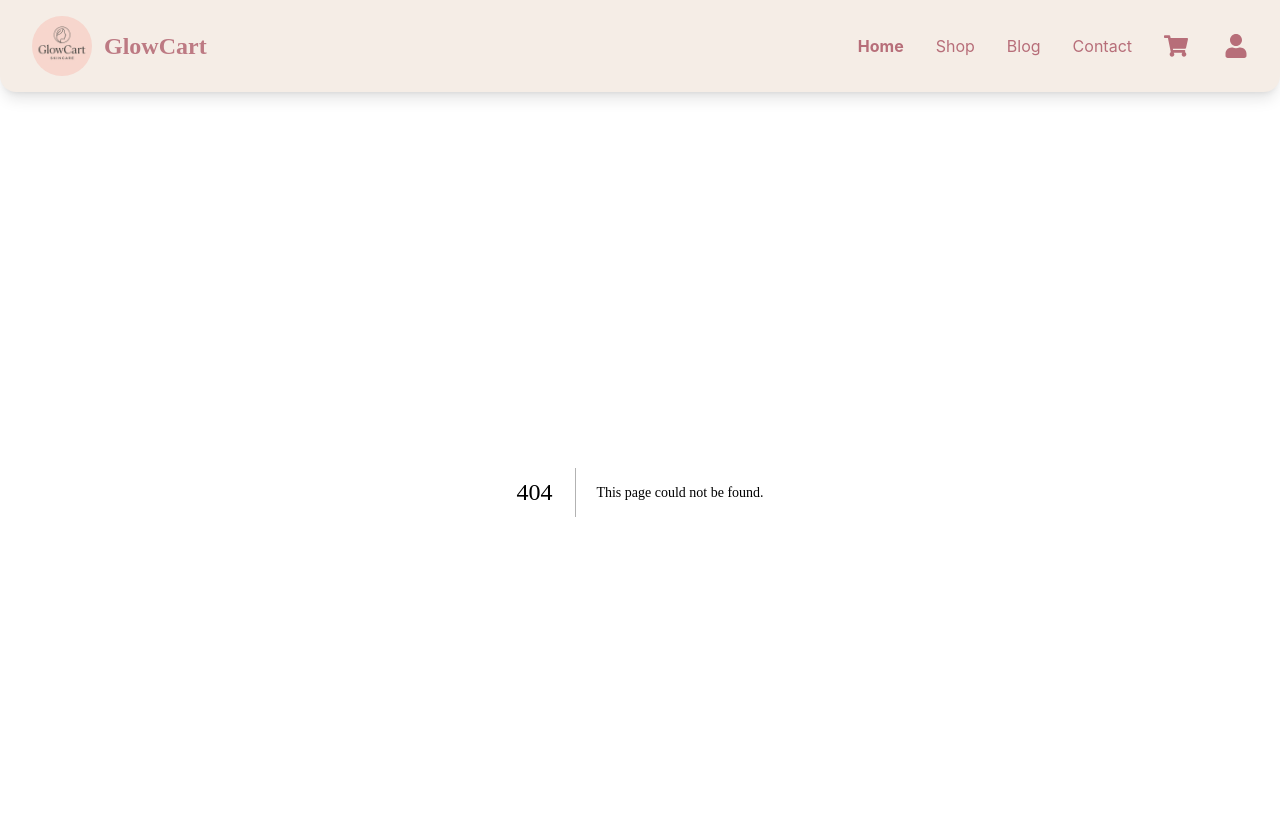
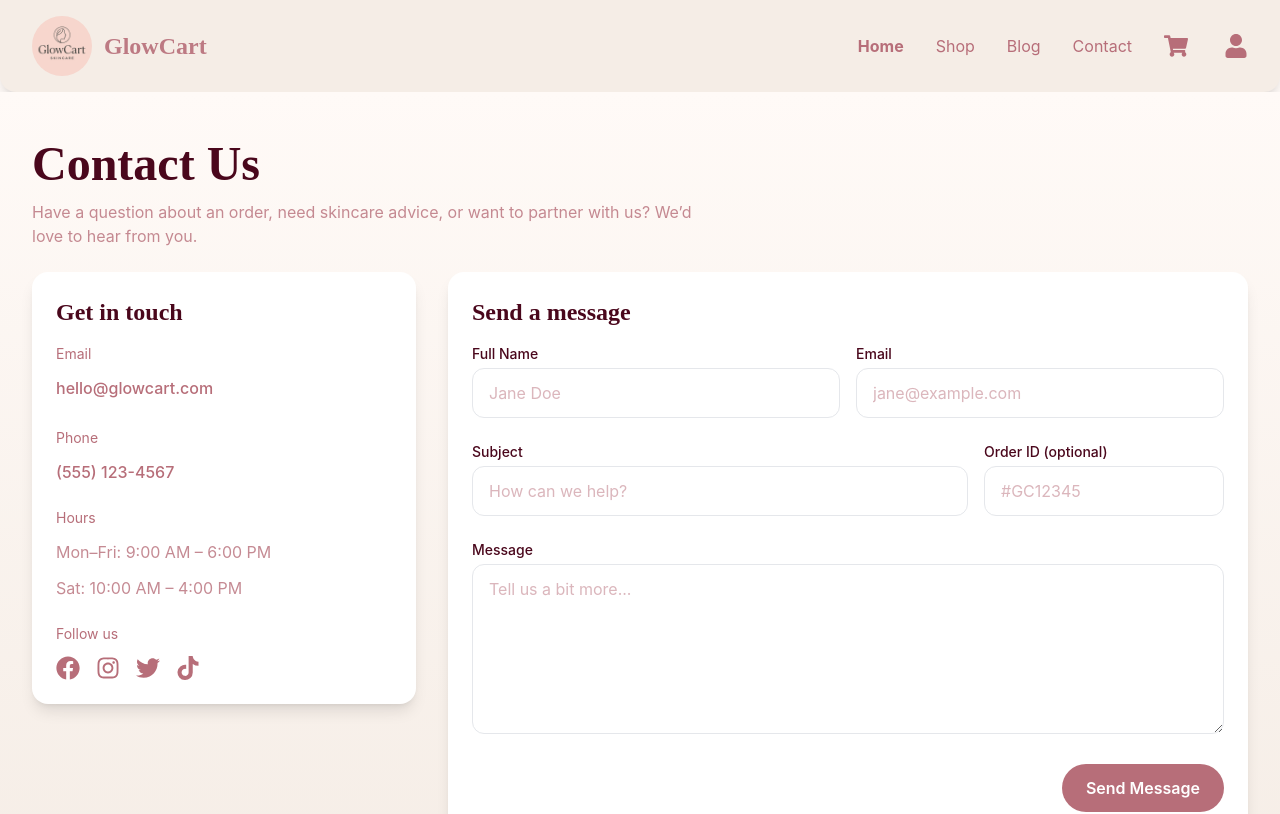
Before and after one commit to Stephen-Ogunjobi/glowcart, a Next.js app: page /contact in a window 1280 px wide. Before the commit this address had no page. Shown: the top 814 px of the page. Built offline with nearby package versions, Linux system fonts and the light colour scheme.

Commit message:
contactus page

```diff
--- /dev/null
+++ b/app/contact/page.tsx
@@ -0,0 +1,232 @@
+"use client";
+
+import { useForm } from "react-hook-form";
+import { z } from "zod";
+import { zodResolver } from "@hookform/resolvers/zod";
+import toast from "react-hot-toast";
+import { FaFacebook, FaTwitter, FaInstagram, FaTiktok } from "react-icons/fa";
+
+const contactSchema = z.object({
+  fullName: z
+    .string()
+    .trim()
+    .min(2, { message: "Please enter your full name" }),
+  email: z.string().trim().email({ message: "Enter a valid email address" }),
+  subject: z.string().trim().min(3, { message: "Please enter a subject" }),
+  message: z
+    .string()
+    .trim()
+    .min(10, { message: "Message should be at least 10 characters" }),
+  orderId: z.string().trim().optional(),
+});
+
+type ContactFormValues = z.infer<typeof contactSchema>;
+
+export default function ContactPage() {
+  const {
+    register,
+    handleSubmit,
+    reset,
+    formState: { errors, isSubmitting },
+  } = useForm<ContactFormValues>({
+    resolver: zodResolver(contactSchema),
+    defaultValues: {
+      fullName: "",
+      email: "",
+      subject: "",
+      message: "",
+      orderId: "",
+    },
+  });
+
+  const onSubmit = async (data: ContactFormValues) => {
+    toast.success("Thanks for reaching out! We'll get back to you shortly.");
+    reset();
+  };
+
+  return (
+    <div className="bg-gradient-to-b from-[var(--color-offwhite)] to-[var(--color-beige)]">
+      {/* Hero */}
+      <section className="max-w-7xl mx-auto px-8 pt-12 pb-6">
+        <h1 className="text-4xl md:text-5xl font-bold text-[#4A071C]">
+          Contact Us
+        </h1>
+        <p className="mt-3 text-[var(--color-rose-gold)] opacity-80 max-w-2xl">
+          Have a question about an order, need skincare advice, or want to
+          partner with us? We’d love to hear from you.
+        </p>
+      </section>
+
+      {/* Content */}
+      <section className="max-w-7xl mx-auto px-8 pb-16">
+        <div className="grid grid-cols-1 lg:grid-cols-3 gap-8">
+          {/* Contact Info */}
+          <aside className="bg-white rounded-2xl shadow-lg p-6 lg:col-span-1 h-fit">
+            <h2 className="text-2xl font-semibold text-[#4A071C] mb-4">
+              Get in touch
+            </h2>
+            <div className="space-y-3 mb-6">
+              <p className="text-sm">Email</p>
+              <a
+                href="mailto:hello@glowcart.com"
+                className="font-medium accent hover:underline"
+              >
+                hello@glowcart.com
+              </a>
+              <div className="h-4" />
+              <p className="text-sm">Phone</p>
+              <a
+                href="tel:+15551234567"
+                className="font-medium accent hover:underline"
+              >
+                (555) 123-4567
+              </a>
+            </div>
+
+            <div className="space-y-3 mb-6">
+              <p className="text-sm">Hours</p>
+              <p className="opacity-80">Mon–Fri: 9:00 AM – 6:00 PM</p>
+              <p className="opacity-80">Sat: 10:00 AM – 4:00 PM</p>
+            </div>
+
+            <div>
+              <p className="text-sm mb-3">Follow us</p>
+              <div className="flex items-center space-x-4 text-2xl">
+                <a
+                  href="#"
+                  aria-label="Facebook"
+                  className="hover:text-[#4A071C] transition-colors"
+                >
+                  <FaFacebook />
+                </a>
+                <a
+                  href="#"
+                  aria-label="Instagram"
+                  className="hover:text-[#4A071C] transition-colors"
+                >
+                  <FaInstagram />
+                </a>
+                <a
+                  href="#"
+                  aria-label="Twitter"
+                  className="hover:text-[#4A071C] transition-colors"
+                >
+                  <FaTwitter />
+                </a>
+                <a
+                  href="#"
+                  aria-label="TikTok"
+                  className="hover:text-[#4A071C] transition-colors"
+                >
+                  <FaTiktok />
+                </a>
+              </div>
+            </div>
+          </aside>
+
+          {/* Form */}
+          <div className="lg:col-span-2">
+            <div className="bg-white rounded-2xl shadow-lg p-6">
+              <h2 className="text-2xl font-semibold text-[#4A071C] mb-4">
+                Send a message
+              </h2>
+              <form onSubmit={handleSubmit(onSubmit)} className="space-y-6">
+                <div className="grid grid-cols-1 md:grid-cols-2 gap-4">
+                  <div>
+                    <label className="block text-sm font-medium text-[#4A071C] mb-1">
+                      Full Name
+                    </label>
+                    <input
+                      type="text"
+                      {...register("fullName")}
+                      className="w-full rounded-xl border border-gray-200 px-4 py-3 focus:outline-none focus:ring-2 focus:ring-[var(--color-rose-gold)]"
+                      placeholder="Jane Doe"
+                    />
+                    {errors.fullName && (
+                      <p className="mt-1 text-sm text-red-500">
+                        {errors.fullName.message}
+                      </p>
+                    )}
+                  </div>
+                  <div>
+                    <label className="block text-sm font-medium text-[#4A071C] mb-1">
+                      Email
+                    </label>
+                    <input
+                      type="email"
+                      {...register("email")}
+                      className="w-full rounded-xl border border-gray-200 px-4 py-3 focus:outline-none focus:ring-2 focus:ring-[var(--color-rose-gold)]"
+                      placeholder="jane@example.com"
+                    />
+                    {errors.email && (
+                      <p className="mt-1 text-sm text-red-500">
+                        {errors.email.message}
+                      </p>
+                    )}
+                  </div>
+                </div>
+
+                <div className="grid grid-cols-1 md:grid-cols-3 gap-4">
+                  <div className="md:col-span-2">
+                    <label className="block text-sm font-medium text-[#4A071C] mb-1">
+                      Subject
+                    </label>
+                    <input
+                      type="text"
+                      {...register("subject")}
+                      className="w-full rounded-xl border border-gray-200 px-4 py-3 focus:outline-none focus:ring-2 focus:ring-[var(--color-rose-gold)]"
+                      placeholder="How can we help?"
+                    />
+                    {errors.subject && (
+                      <p className="mt-1 text-sm text-red-500">
+                        {errors.subject.message}
+                      </p>
+                    )}
+                  </div>
+                  <div>
+                    <label className="block text-sm font-medium text-[#4A071C] mb-1">
+                      Order ID (optional)
+                    </label>
+                    <input
+                      type="text"
+                      {...register("orderId")}
+                      className="w-full rounded-xl border border-gray-200 px-4 py-3 focus:outline-none focus:ring-2 focus:ring-[var(--color-rose-gold)]"
+                      placeholder="#GC12345"
+                    />
+                  </div>
+                </div>
+
+                <div>
+                  <label className="block text-sm font-medium text-[#4A071C] mb-1">
+                    Message
+                  </label>
+                  <textarea
+                    rows={6}
+                    {...register("message")}
+                    className="w-full rounded-xl border border-gray-200 px-4 py-3 focus:outline-none focus:ring-2 focus:ring-[var(--color-rose-gold)]"
+                    placeholder="Tell us a bit more..."
+                  />
+                  {errors.message && (
+                    <p className="mt-1 text-sm text-red-500">
+                      {errors.message.message}
+                    </p>
+                  )}
+                </div>
+
+                <div className="flex items-center justify-end">
+                  <button
+                    type="submit"
+                    disabled={isSubmitting}
+                    className="px-6 py-3 rounded-full bg-[var(--color-rose-gold)] text-white font-semibold hover:bg-opacity-90 transition-all disabled:opacity-60"
+                  >
+                    {isSubmitting ? "Sending..." : "Send Message"}
+                  </button>
+                </div>
+              </form>
+            </div>
+          </div>
+        </div>
+      </section>
+    </div>
+  );
+}
```
